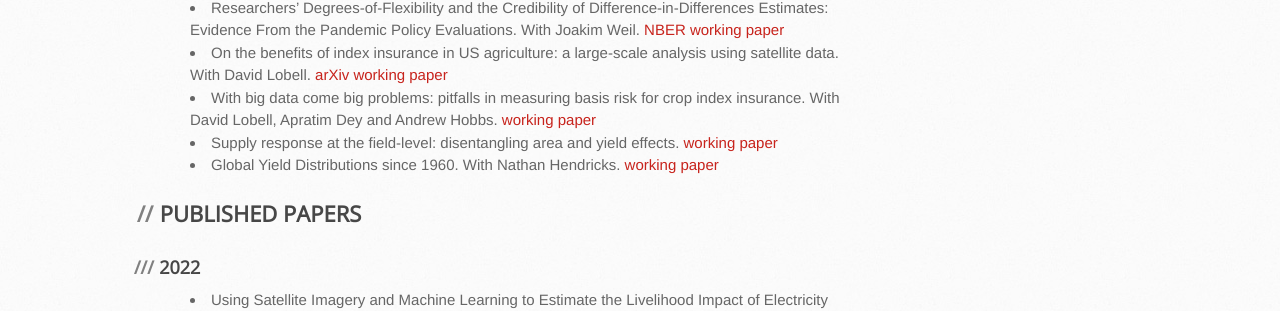
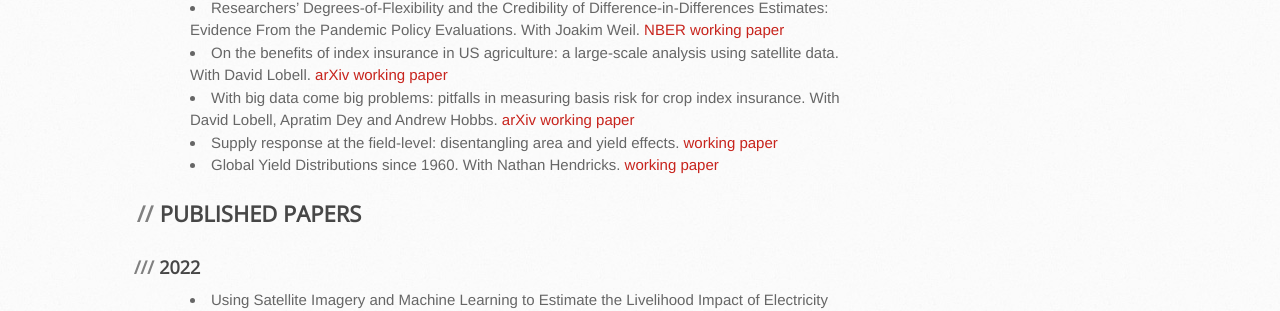
Before and after one commit to MatthieuStigler/MatthieuStigler.github.io, a Jekyll site: the page built from Research.Md, in a window 1280 px wide. Shown: the part 373-684 px from the top of the page. Built offline with Jekyll 4.4.1, drawn with Linux system fonts in a browser that asks for light colours.

Commit message:
Add ArXiV link

```diff
--- a/Research.Md
+++ b/Research.Md
@@ -8,7 +8,7 @@ Google  Scholar: [link](https://scholar.google.com/citations?user=AiA41oQAAAAJ&h
 
 - *Researchers' Degrees-of-Flexibility and the Credibility of Difference-in-Differences Estimates: Evidence From the Pandemic Policy Evaluations.* With Joakim Weil. [NBER working paper](https://www.nber.org/papers/w29550)
 - *On the benefits of index insurance in US agriculture: a large-scale analysis using satellite data*. With David Lobell. [arXiv working paper](https://arxiv.org/abs/2011.12544)
-- *With big data come big problems: pitfalls in measuring basis risk for crop index insurance*. With David Lobell, Apratim Dey and Andrew Hobbs. [working paper](https://raw.githubusercontent.com/MatthieuStigler/MatthieuStigler.github.io/master/docs/bias_basis_risk_overleaf.pdf)
+- *With big data come big problems: pitfalls in measuring basis risk for crop index insurance*. With David Lobell, Apratim Dey and Andrew Hobbs. [arXiv working paper](https://arxiv.org/abs/2209.14611)
 - *Supply response at the field-level: disentangling area and yield effects.* [working paper](https://matthieustigler.github.io/docs/yield_response_satellite_Stigler.pdf)
 - *Global Yield Distributions since 1960*. With Nathan Hendricks. [working paper](https://ageconsearch.umn.edu/record/304570/files/19153.pdf)
 
```
